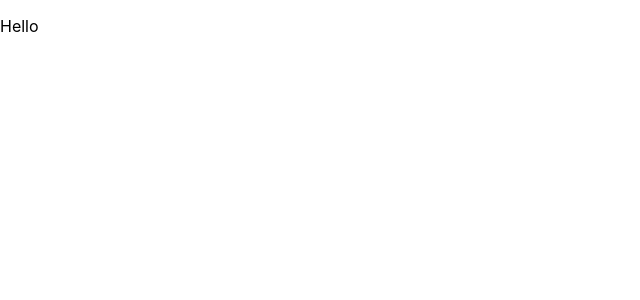
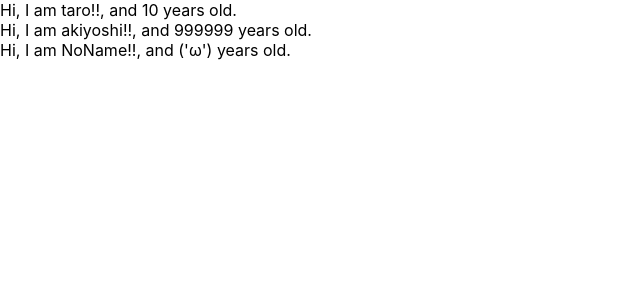
Before and after one commit to akiyoshi-takazwa/front-create-react-redex, a React (Create React App) app: page / in a window 1280 px wide. Shown: the top 300 px of the page, without its empty margins (0-640 px from the left). Built offline with nearby package versions, Linux system fonts and the light colour scheme.

Commit message:
learn props

```diff
--- a/src/App.js
+++ b/src/App.js
@@ -1,15 +1,29 @@
 import logo from './logo.svg';
 
-function App() {
+const App = () =>{
+  const profiles = [
+    { name: "taro", age: 10},
+    { name: "akiyoshi", age: 999999},
+    { name: "NoName"}
+  ]
+
   return (
-    <div className="App">
-      <header className="App-header">
-        <p>
-          Hello
-        </p>
-      </header>
+    <div>
+      {
+        profiles.map((profile, index) => {
+          return <User name={profile.name} age={profile.age} key={index}/>
+        })
+      }
     </div>
-  );
+  )
+}
+
+const User = (props) => {
+return <div>Hi, I am {props.name}!!, and {props.age} years old.</div>
+}
+
+User.defaultProps = {
+  age: "('ω')"
 }
 
 export default App;
```
Also changed, not shown: 1 other file (tests, documents, lock files or other folders).
